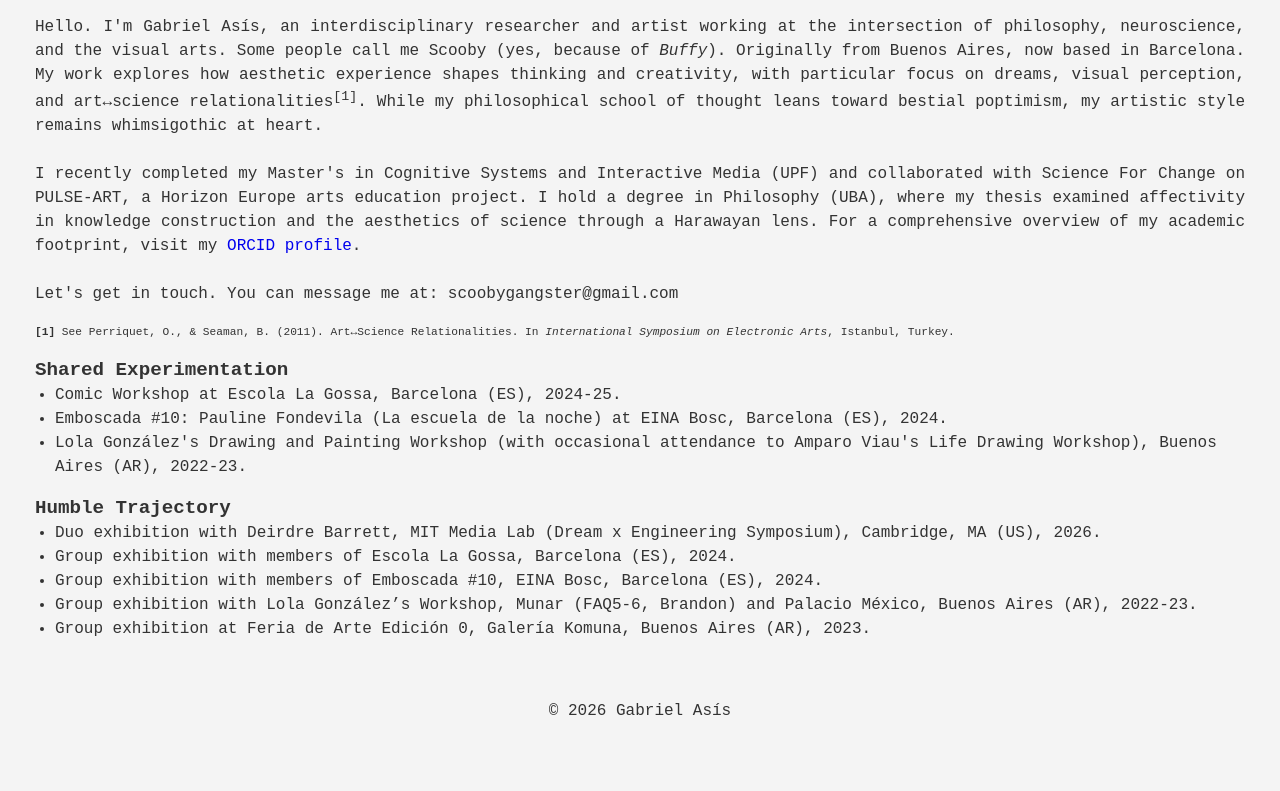
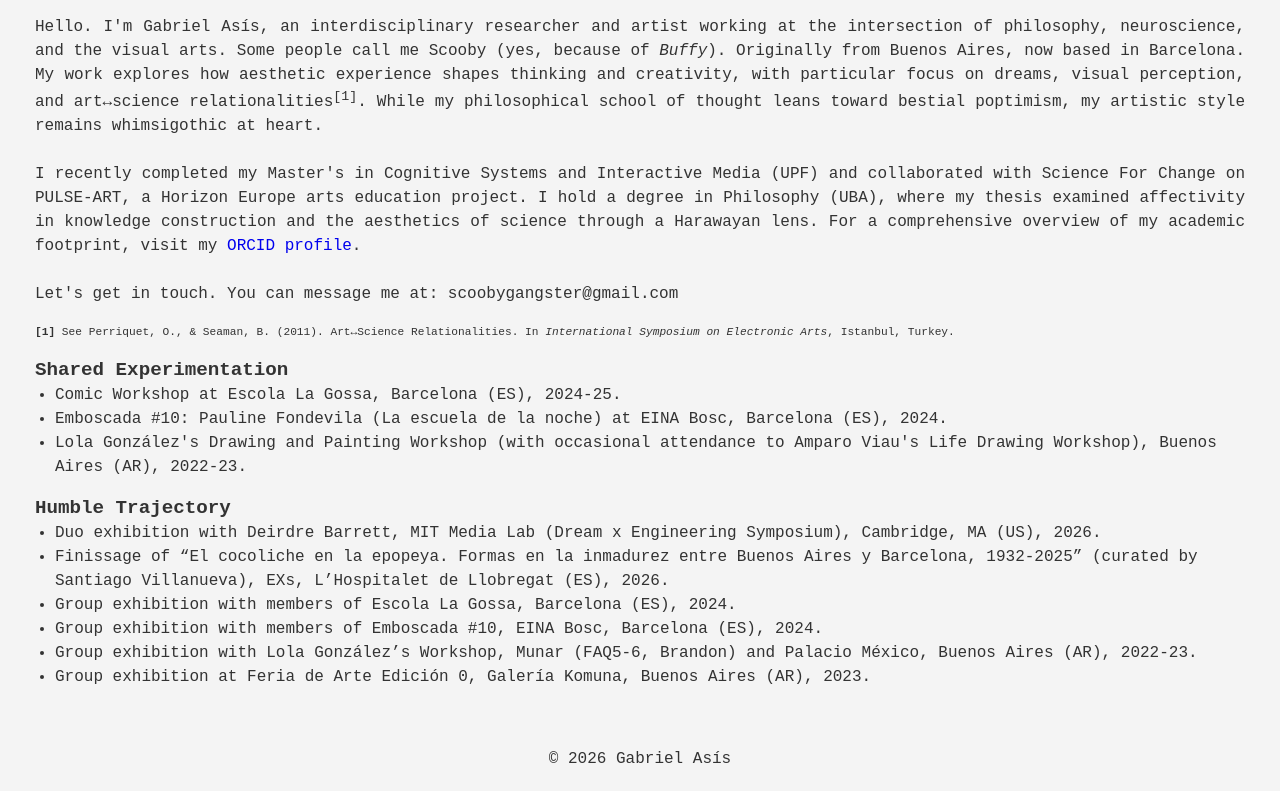
Before and after one commit to gabrielpatricioasis/scooby, a plain HTML site: page about/index.html in a window 1280 px wide. Shown: the part 423-1214 px from the top of the page. Before the commit the page ends 1166 px from the top, so only its background shows below. Drawn offline with Linux system fonts and the light colour scheme.

Commit message:
Adding Finissage

```diff
--- a/about/index.html
+++ b/about/index.html
@@ -48,6 +48,7 @@
       <h2>Humble Trajectory</h2>
       <ul>
         <li><p lang="es">Duo exhibition with Deirdre Barrett, MIT Media Lab (Dream x Engineering Symposium), Cambridge, MA (US), 2026.</p></li>
+        <li><p lang="es">Finissage of “El cocoliche en la epopeya. Formas en la inmadurez entre Buenos Aires y Barcelona, 1932-2025” (curated by Santiago Villanueva), EXs, L’Hospitalet de Llobregat (ES), 2026.</p></li>
         <li><p lang="es">Group exhibition with members of Escola La Gossa, Barcelona (ES), 2024.</p></li>
         <li><p lang="es">Group exhibition with members of Emboscada #10, EINA Bosc, Barcelona (ES), 2024.</p></li>
         <li><p lang="es">Group exhibition with Lola González’s Workshop, Munar (FAQ5-6, Brandon) and Palacio México, Buenos Aires (AR), 2022-23.</p></li>
```
